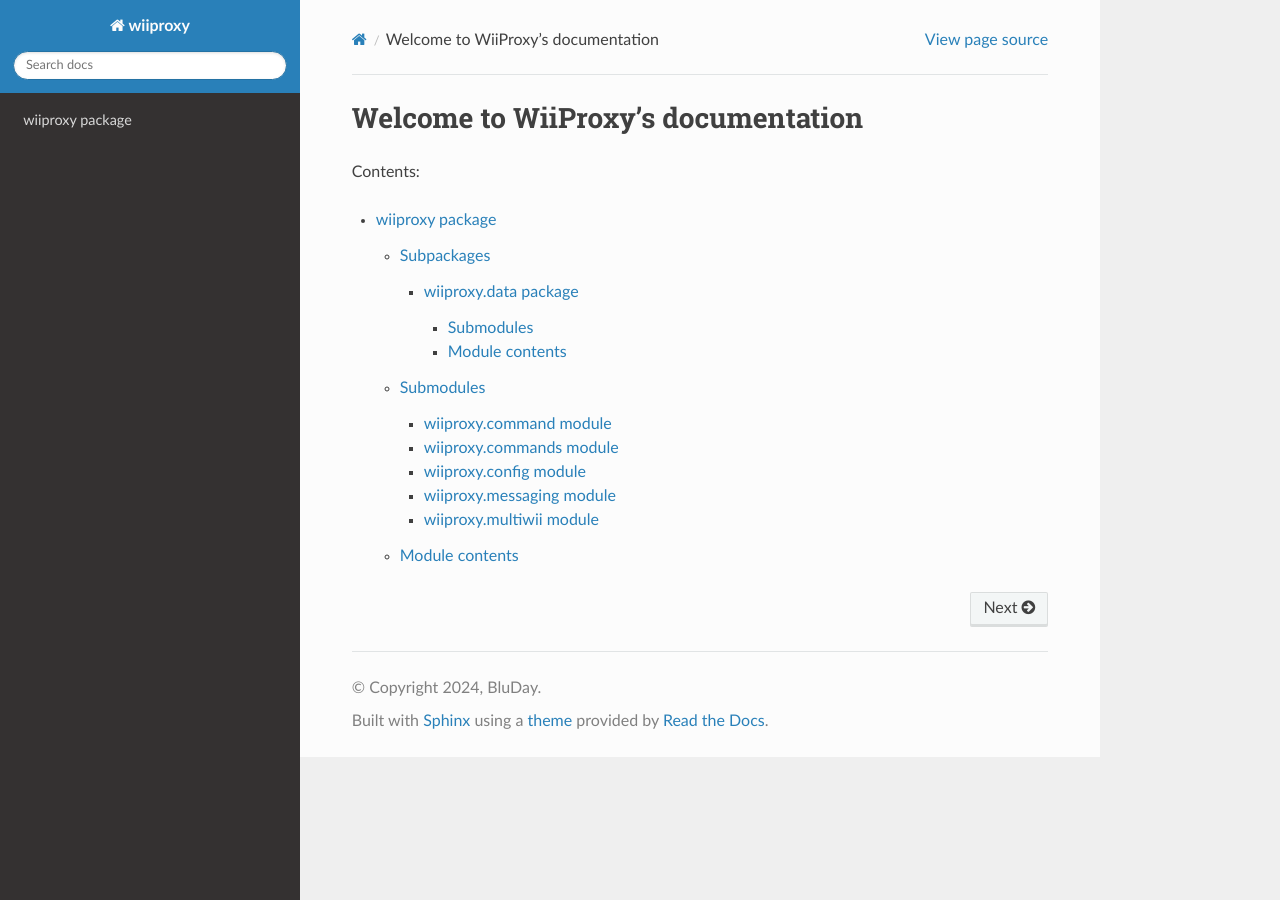
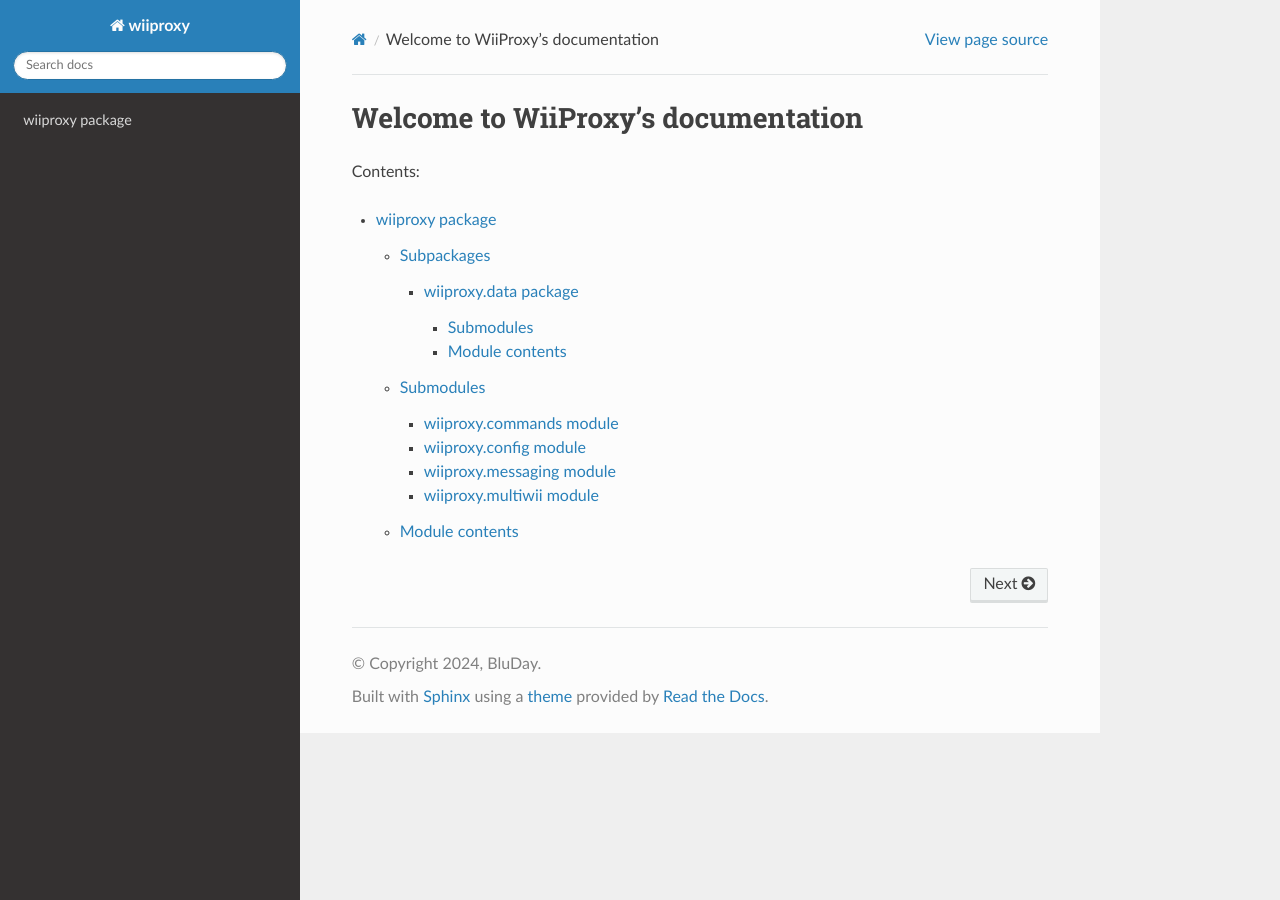
Before and after one commit to BluDay/multiwii-proxy-python, a Sphinx documentation site: the page built from docs/index.rst, in a window 1280 px wide. Built offline with Sphinx 7.4.7 and the Read the Docs theme 2.0.0, drawn with Linux system fonts in a browser that asks for light colours.

Commit message:
docs: update .rst doc files

```diff
--- a/docs/wiiproxy.command.rst
+++ /dev/null
@@ -1,7 +0,0 @@
-wiiproxy.command module
-=======================
-
-.. automodule:: wiiproxy.command
-   :members:
-   :undoc-members:
-   :show-inheritance:
--- a/docs/wiiproxy.rst
+++ b/docs/wiiproxy.rst
@@ -15,7 +15,6 @@ Submodules
 .. toctree::
    :maxdepth: 4
 
-   wiiproxy.command
    wiiproxy.commands
    wiiproxy.config
    wiiproxy.messaging
```
Also changed, not shown: docs/modules.rst (deleted, +0 -7 lines).
